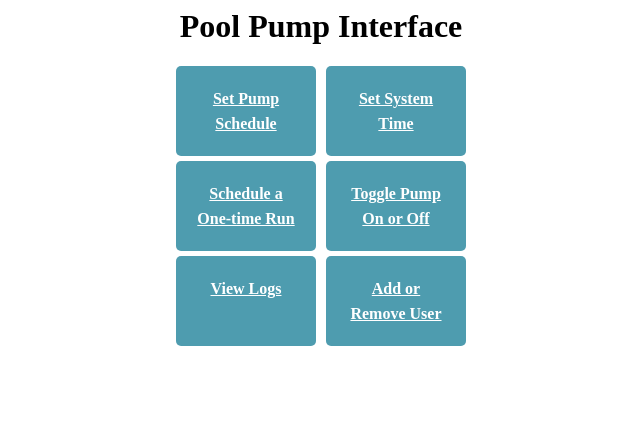
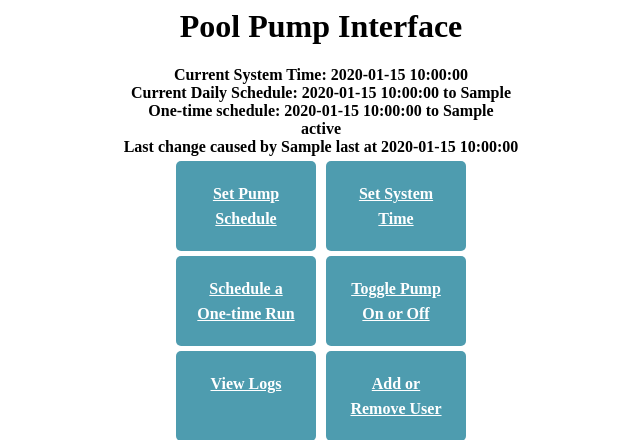
Before and after one commit to tzinke/PumpTimer, a Flask app: template Web Interface/templates/main.html in a window 1280 px wide. Shown: the top 440 px of the page, without its empty margins (319-959 px from the left). Run offline with Flask 2, Linux system fonts and the light colour scheme; the template is opened without the code that fills it: most values are stand-ins (such as "Sample title", 1, 10 or a date in 2020); parts of the project's set-up code (start-up, migrations or seed data) failed here and were passed over.

Commit message:
Fixing info on main page. Attempting to fix /toggle bug, but it's still giving errors. Need to return main.html when user navigates to /toggle

```diff
--- a/Web Interface/app.py
+++ b/Web Interface/app.py
@@ -219,7 +219,7 @@
         Timer(3, cooldown_counter, ()).start()
 
 def toggle_pump():
-    global lastEvent, mutex
+    global lastEvent, lastEventTime, mutex
 
     mutex.acquire()
     if pump_on is False:
@@ -348,14 +348,14 @@
     -----
     """
     templateData = {
-        'sensors' : sensors,
+        'curr_time' : ("%s:%s %s/%s/20%s" %  (sensors[0][2], sensors[0][1], sensors[0][3], sensors[0][4], sensors[0][5])),
+        'sched_on' : ("%02d:%02d" % (int(sched_on/100), sched_on - (int(sched_on/100) * 100))),
+        'sched_off' : ("%02d:%02d" % (int(sched_off/100), sched_off - (int(sched_off/100) * 100))),
+        'once_on' : ("%02d:%02d" % (int(one_time_on/100), one_time_on - (int(one_time_on/100) * 100))),
+        'once_off' : ("%02d:%02d" % (int(one_time_off/100), one_time_off - (int(one_time_off/100) * 100))),
         'last' : lastEvent,
         'lastEventTime' : lastEventTime,
-        'sched_on' : sched_on,
-        'sched_off' : sched_off,
-        'one_time_on' : one_time_on,
-        'one_time_off' : one_time_off,
-        'pump_state' : pump_on
+        'pump_state' : ("Pump is currently ON" if pump_on else "Pump is currently OFF")
     }
     # Pass the template data into the template main.html and return it to the user
     return render_template('main.html', **templateData)
@@ -508,9 +508,6 @@
     toggle_pump()
     lastEvent = "Toggled via web"
     lastEventTime = "%s:%s" % (sensors[0][2], sensors[0][1])
-
-    #Stay on main page, but update state data
-    main()
 
 @app.route("/downloadLog")
 def download():
--- a/Web Interface/templates/main.html
+++ b/Web Interface/templates/main.html
@@ -6,6 +6,14 @@
 
 <body>
    <h1 align='center'>Pool Pump Interface</h1>
+
+    <div class="container" align="center">
+        <div><b>Current System Time: {{ curr_time }}</b></div>
+        <div><b>Current Daily Schedule: {{ sched_on }} to {{ sched_off}}</b></div>
+        <div><b>One-time schedule: {{ once_on }} to {{ once_off }}</b></div>
+        <div><b>{{ pump_state }}</b></div>
+        <div><b>Last change caused by {{ last }} at {{ lastEventTime }}</b></div>
+    </div>
 
     <div class="flexcont">
          <a href="/setSchedule" class="button"> Set Pump Schedule</a>
```
Also changed, not shown: Web Interface/templates/toggle.html (added, +9 -0 lines).
